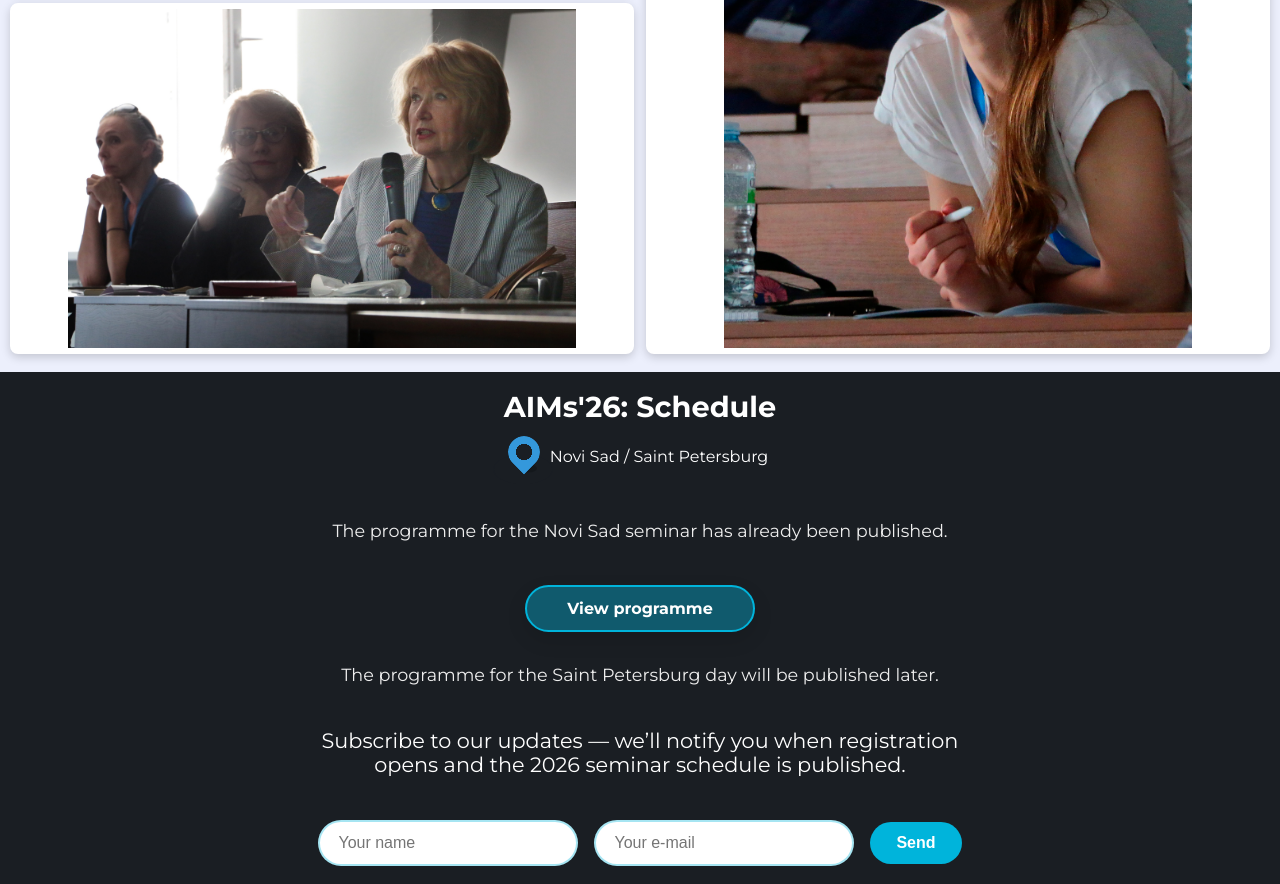
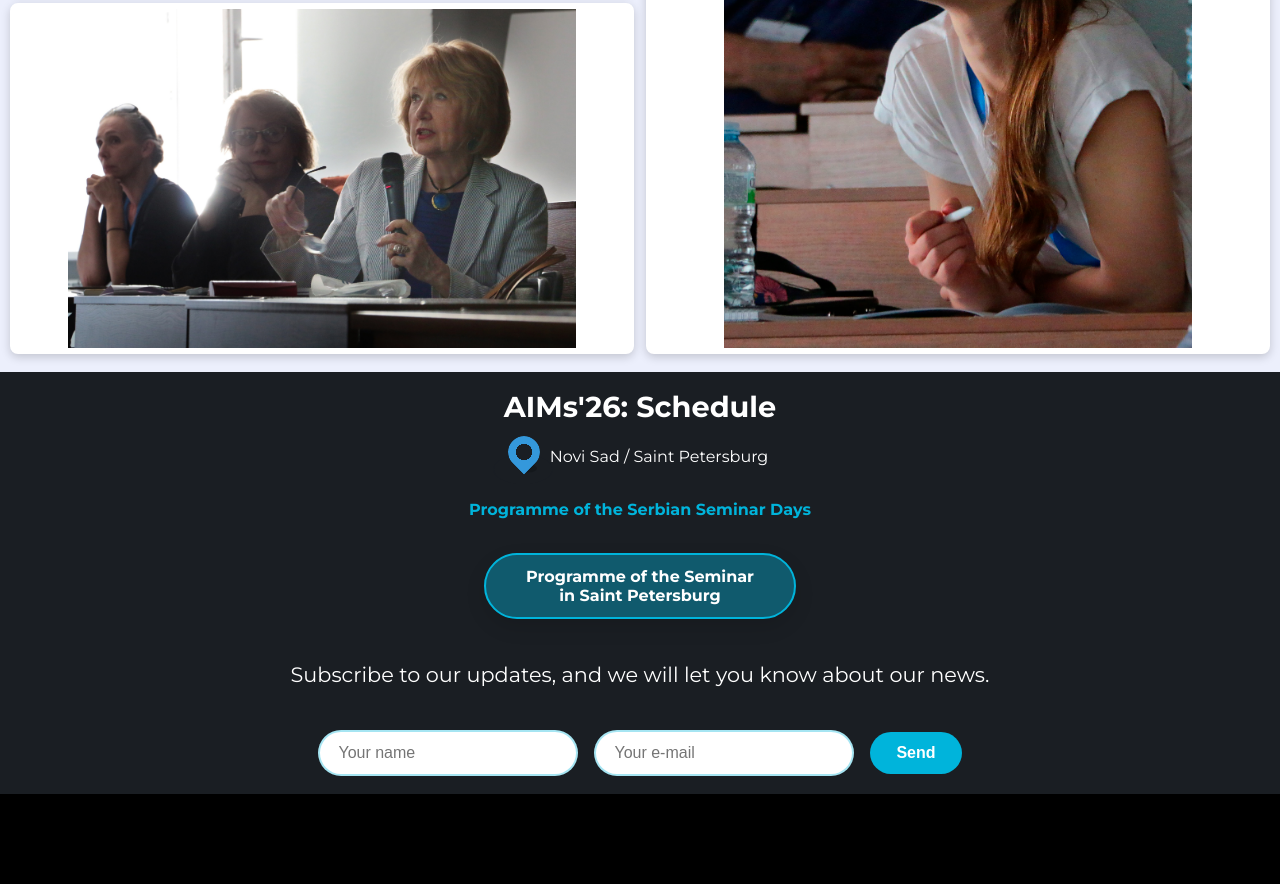
Before and after one commit to Frantsuzova/aims, a plain HTML site: page index-en.html in a window 1280 px wide. Shown: the part 8446-9330 px from the top of the page. After the commit the page ends 9240 px from the top, so only its background shows below. Drawn offline with nearby package versions, Linux system fonts and the light colour scheme.

Commit message:
Add files via upload

```diff
--- a/index-en.html
+++ b/index-en.html
@@ -842,20 +842,11 @@
         </p>
       -->
         <!-- EN -->
-<p class="subscribe-text">
-  The programme for the Novi Sad seminar has already been published.
-</p>
-
-<a class="registration-main-btn" href="program-aims2026.html">
-  View programme
-</a>
-
-<p class="subscribe-text">
-  The programme for the Saint Petersburg day will be published later.
-</p>
+        <a class="spb-program-button" href="program-aims2026.html">Programme of the Serbian Seminar Days</a>
+        <a class="registration-main-btn" href="AIMs-2026_program_spb.html">Programme of the Seminar<br>in Saint Petersburg</a>
        <p class="note-w">
           <!--Subscribe to our updates — we will email you as soon as the speakers and the 2026 schedule are announced.-->
-          Subscribe to our updates — we’ll notify you when registration opens and the 2026 seminar schedule is published.
+          Subscribe to our updates, and we will let you know about our news.
 
         </p>
 
--- a/style.css
+++ b/style.css
@@ -3030,6 +3030,7 @@ a:hover {
 
 
 .registration-main-btn {
+  text-align: center;
   display: inline-block;
   margin: 32px auto 10px;
   padding: 12px 40px;
```
Also changed, not shown: index-sr.html (+7 -10 lines), index.html (+1 -1 lines).
